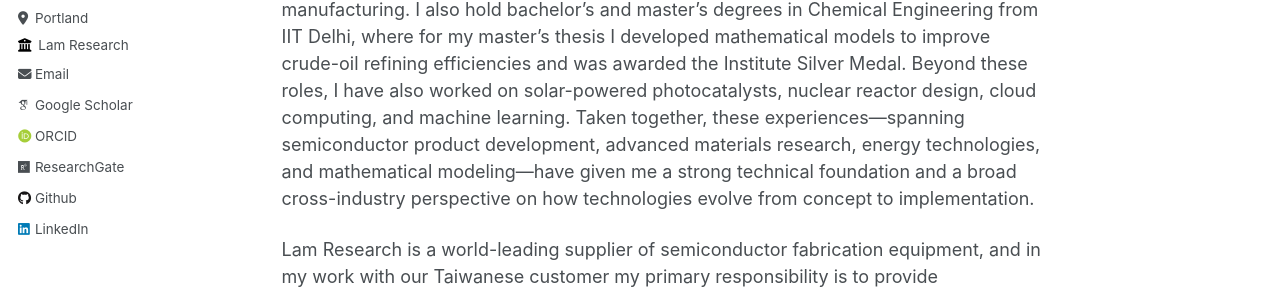
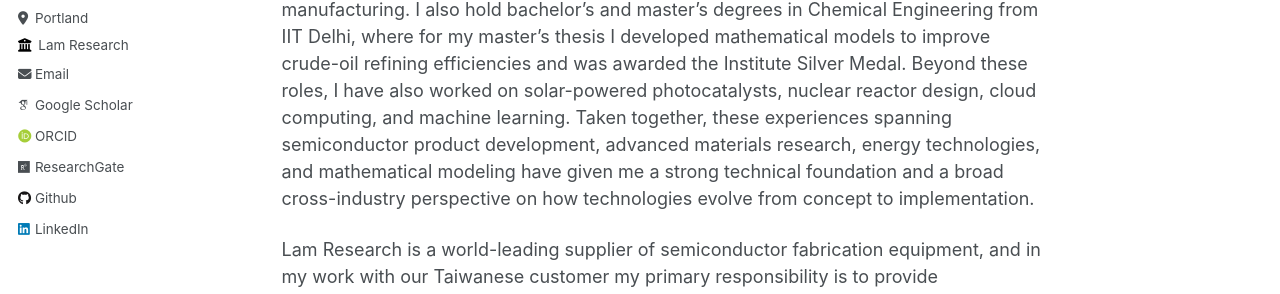
Before and after one commit to nikhil0165/nikhil0165.github.io, a Jekyll site: the page built from _pages/about.md, in a window 1280 px wide and 900 px high. Shown: the part 314-608 px from the top of the window. Built offline with Jekyll 4.4.1, drawn with Linux system fonts in a browser that asks for light colours; some web fonts are replaced; some of the changed text lies outside the part shown.

```diff
--- a/_pages/about.md
+++ b/_pages/about.md
@@ -7,7 +7,7 @@ redirect_from:
   - /about.html
 ---
 
-I am currently a Process Engineer in the Global Products Group at Lam Research, where I work on semiconductor product development and point of contact on product end for Lam's engagement with Taiwan based semiconfuctor manufacturer on the Striker Oxide DH product line. Previously, I completed a Ph.D. in Chemical Engineering at the University of California, Berkeley, where I wrote a thesis on electrolyte solution theory with applications in energy storage, rare-earth extraction, and electrolysis for chemical manufacturing. I also hold bachelor’s and master’s degrees in Chemical Engineering from IIT Delhi, where for my master’s thesis I developed mathematical models to improve crude-oil refining efficiencies and was awarded the Institute Silver Medal. Beyond these roles, I have also worked on solar-powered photocatalysts, nuclear reactor design, cloud computing, and machine learning. Taken together, these experiences—spanning semiconductor product development, advanced materials research, energy technologies, and mathematical modeling—have given me a strong technical foundation and a broad cross-industry perspective on how technologies evolve from concept to implementation.
+I am currently a Process Engineer in the Global Products Group at Lam Research, where I work on semiconductor product development and point of contact on product end for Lam's engagement with Taiwan based semiconfuctor manufacturer on the Striker Oxide DH product line. Previously, I completed a Ph.D. in Chemical Engineering at the University of California, Berkeley, where I wrote a thesis on electrolyte solution theory with applications in energy storage, rare-earth extraction, and electrolysis for chemical manufacturing. I also hold bachelor’s and master’s degrees in Chemical Engineering from IIT Delhi, where for my master’s thesis I developed mathematical models to improve crude-oil refining efficiencies and was awarded the Institute Silver Medal. Beyond these roles, I have also worked on solar-powered photocatalysts, nuclear reactor design, cloud computing, and machine learning. Taken together, these experiences spanning semiconductor product development, advanced materials research, energy technologies, and mathematical modeling have given me a strong technical foundation and a broad cross-industry perspective on how technologies evolve from concept to implementation.
 
 Lam Research is a world-leading supplier of semiconductor fabrication equipment, and in my work with our Taiwanese customer my primary responsibility is to provide differentiated solutions by coordinating an international, cross-functional team of engineers. A key criterion in selecting a solution is rigorous cost–benefit analysis: for a given production challenge, we may choose between developing new hardware or designing a new chemical/process solution, and we must evaluate which option is more economical for the customer while remaining profitable for Lam. Recently, I led the successful deployment of a silicon oxide–silicon nitride film stack on Striker Oxide DH systems; previously, our customer used two separate hardware platforms to deposit these films, whereas our new process now allows both to be deposited on a single tool, reducing tool count, footprint, and total cost of ownership. This blend of solution design, techno-economic evaluation, and competitive differentiation has shaped the way I think about technology: not only in terms of scientific merit, but also in terms of manufacturability, cost, and strategic advantage.
 
```
